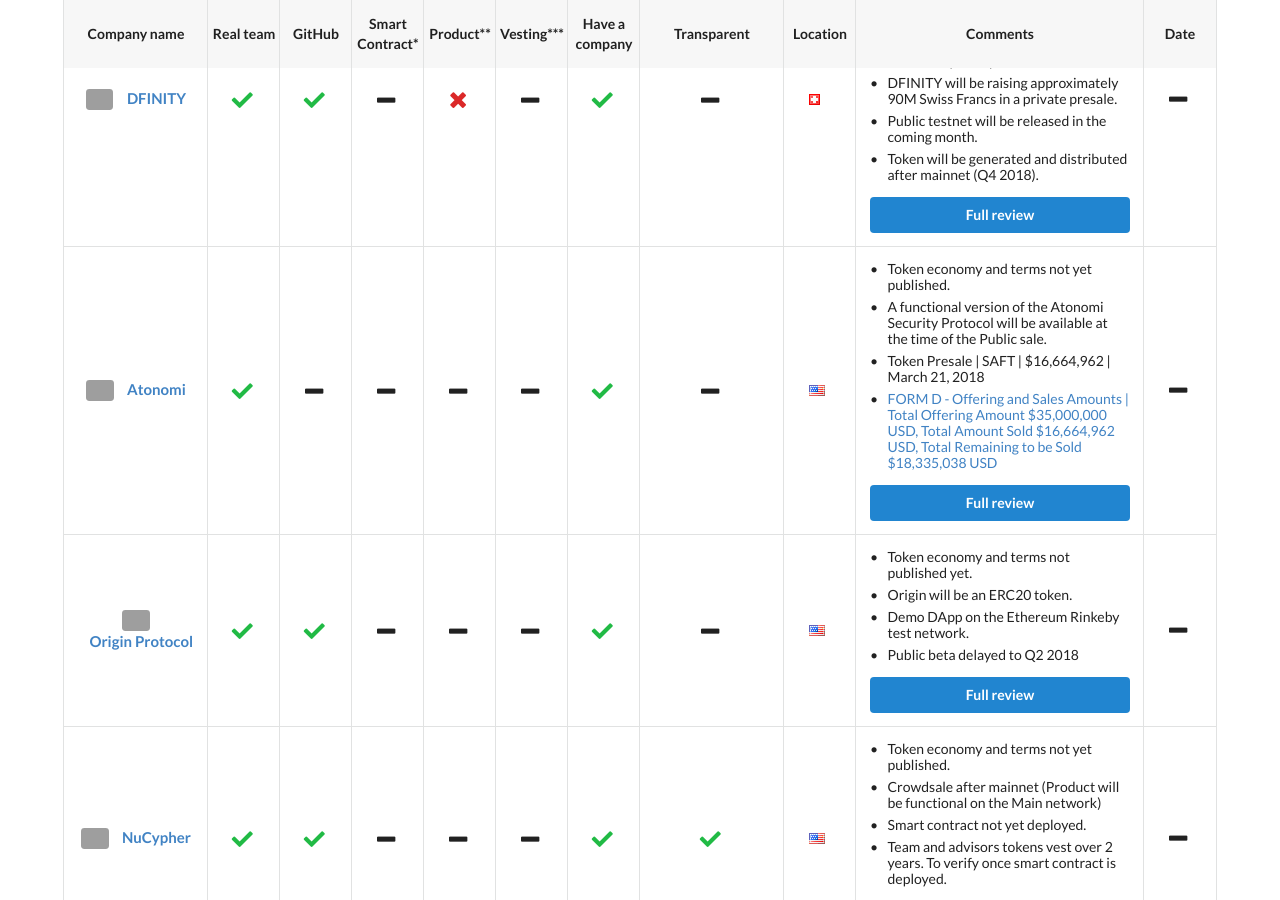
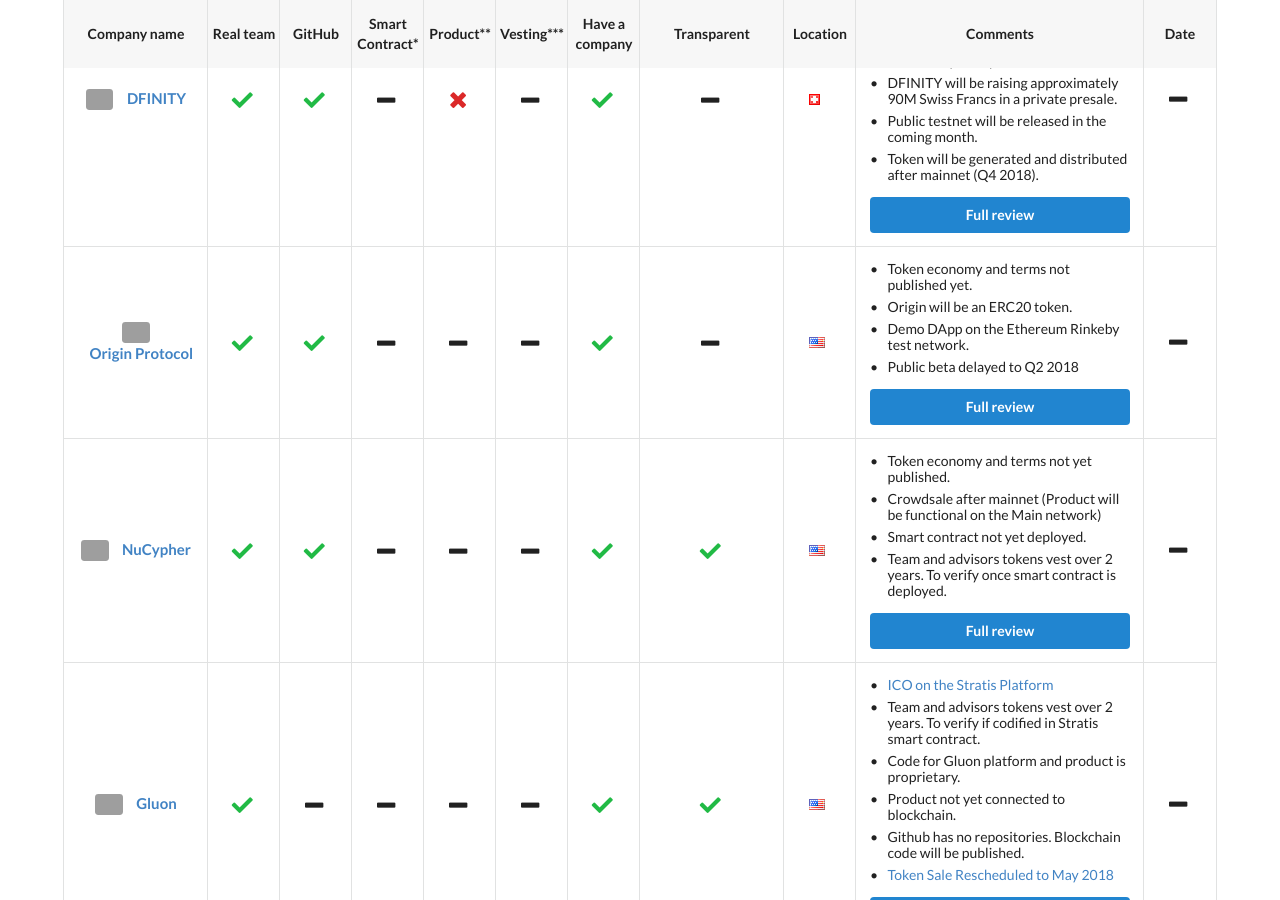
Before and after one commit to ico-check/ico-check, a Jekyll site: the page built from index.md, in a window 1280 px wide and 900 px high, scrolled down 4135 px. Built offline with Jekyll 4.4.1, drawn with Linux system fonts in a browser that asks for light colours; nearby versions of some CDN libraries; grey boxes are pictures that could not be loaded.

Commit message:
49-atonomi-ico-check
Moving to Past ICOs

```diff
--- a/_data/active-future-icos.yml
+++ b/_data/active-future-icos.yml
@@ -266,28 +266,6 @@
   safe:
   issue_url: https://github.com/ico-check/ico-check/issues/98
 
-- name: Atonomi
-  image: https://i.imgur.com/8kn8hF1.jpg
-  url: https://atonomi.io/
-  real_team: true
-  github:
-  smart_contract:
-  product:
-  min_vesting:
-  have_company: true
-  transparent:
-  location: United States
-  comments:
-    - content: Token economy and terms not yet published.
-    - content: A functional version of the Atonomi Security Protocol will be available at the time of the Public sale.
-    - content: Token Presale | SAFT | $16,664,962 | March 21, 2018
-    - content: FORM D - Offering and Sales Amounts | Total Offering Amount $35,000,000 USD, Total Amount Sold $16,664,962 USD, Total Remaining to be Sold $18,335,038 USD
-      url: https://www.sec.gov/Archives/edgar/data/1725812/000172581218000002/xslFormDX01/primary_doc.xml
-  ico_start_date:
-  ico_end_date:
-  safe:
-  issue_url: https://github.com/ico-check/ico-check/issues/70
-
 - name: Origin Protocol
   image: https://i.imgur.com/ZzrzwEM.jpg
   url: https://www.originprotocol.com
```
